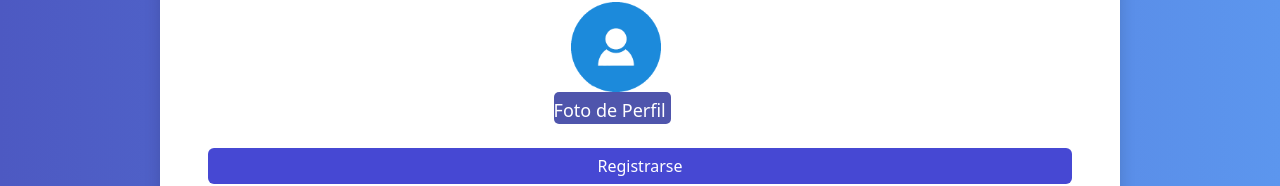
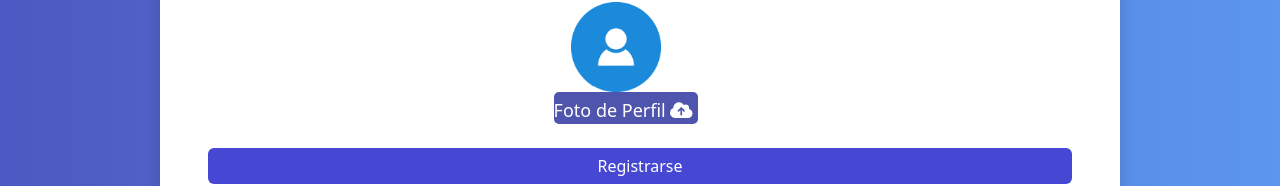
Before and after one commit to ZairaF9/AnimMe, a React (Create React App) app: page /register in a window 1280 px wide. Shown: the part 603-789 px from the top of the page. Built offline with nearby package versions, Linux system fonts and the light colour scheme; no server answers; the HTML template or start-up script is replaced by a standard one.

Commit message:
Update Register.jsx

```diff
--- a/src/pages/Register.jsx
+++ b/src/pages/Register.jsx
@@ -5,6 +5,8 @@ import {ref, uploadBytesResumable, getDownloadURL } from "firebase/storage";
 import { auth,storage,db} from "../Firebase";
 import { doc, setDoc} from "firebase/firestore";
 import { useNavigate,Link} from 'react-router-dom';
+import { FontAwesomeIcon } from '@fortawesome/react-fontawesome'
+import {faCloudUpload} from '@fortawesome/free-solid-svg-icons'
 
 const Register = () => {
     const [err, setErr] = useState(false);
@@ -97,7 +99,7 @@ const Register = () => {
                             <div className="mb-4" id="avatar">
                                 <img src={Add} width="90" height="90" id="img-user" /><br></br>
                                 <input type="file" name="file_user_name" id="file_user_id" className="File_Registro" />
-                                <label htmlFor="file_user_id" className="Label_Registro" id="file_user_id">Foto de Perfil <i className="fa fa-cloud-upload"></i></label><br></br>
+                                 <label htmlFor="file_user_id" className="Label_Registro" id="file_user_id">Foto de Perfil  <FontAwesomeIcon icon={faCloudUpload} style={{color:"white"}}/> </label><br></br>
                             </div>
                             <div className="d-grid">
                                 <button type="submit" className="btn btn-primary" id="btn-register">Registrarse</button>
```
